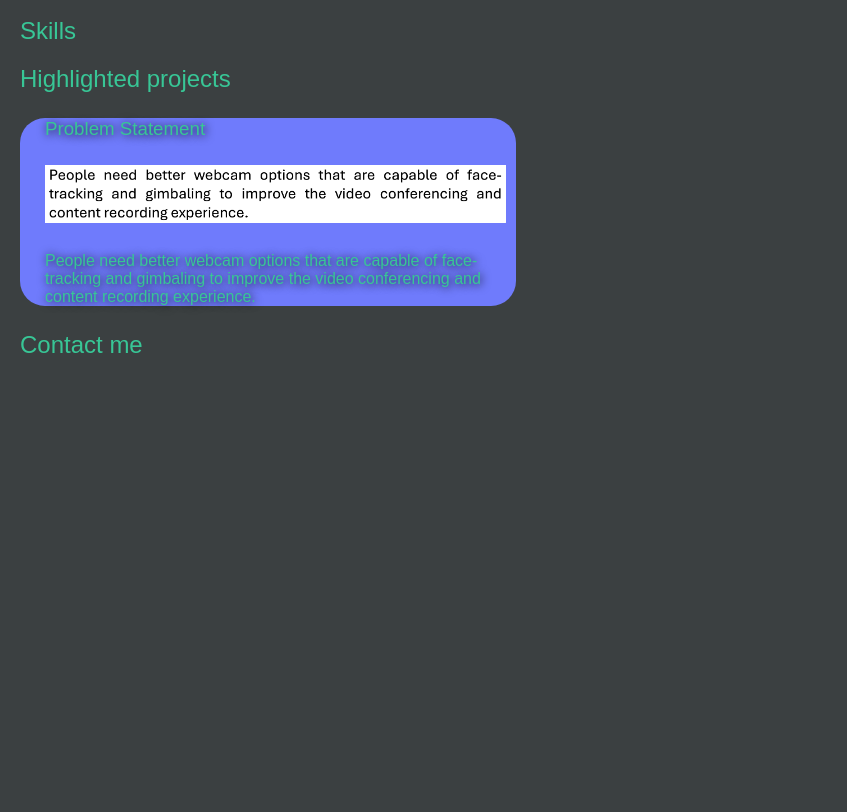
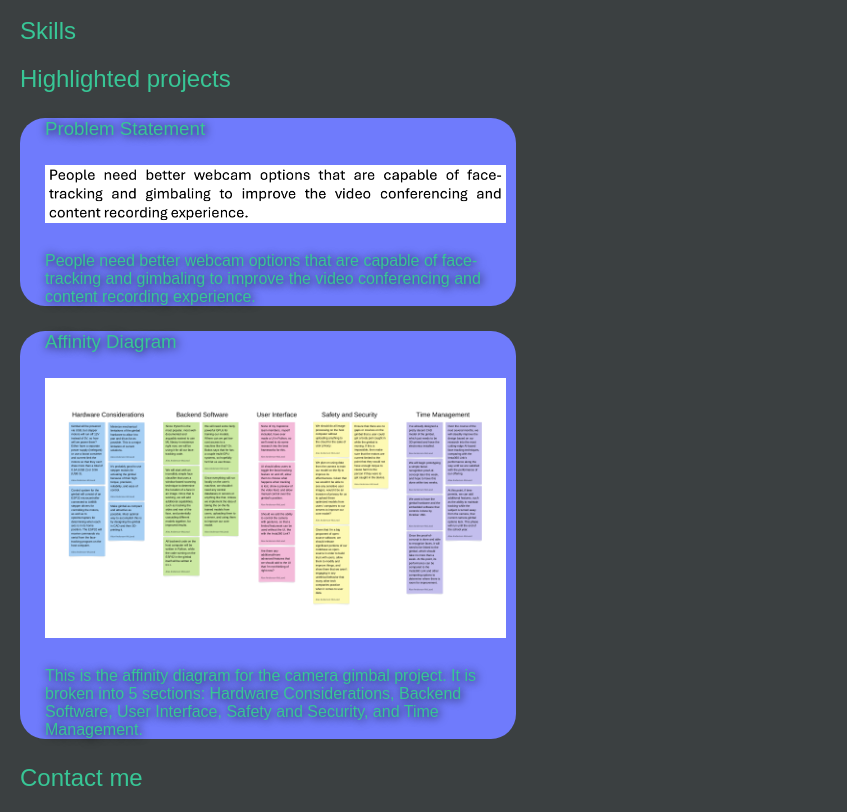
Before and after one commit to alexthecat123/alexthecat123.github.io, a plain HTML site: page index.html in a window 1280 px wide. Shown: the part 111-923 px from the top of the page, without its empty margins (0-847 px from the left). Before the commit the page ends 800 px from the top, so only its background shows below. Drawn offline with Linux system fonts and the light colour scheme.

Commit message:
updated page for affinity assignment

```diff
--- a/index.html
+++ b/index.html
@@ -24,8 +24,13 @@
                 </a>
                 <p id="indent">People need better webcam options that are capable of face-tracking and gimbaling to improve the video conferencing and content recording experience.</p>
             </section>
+            <!--Affinity Diagram Assignment -->
+            <section class="project">
+                <a href="files/affinity.pdf"><h3 id="indent">Affinity Diagram</h3></a>
+                <a id="indent" href="files/affinity.pdf"><img src="images/affinity.png"></a>
+                <p id="indent">This is the affinity diagram for the camera gimbal project. It is broken into 5 sections: Hardware Considerations, Backend Software, User Interface, Safety and Security, and Time Management.</p>
+            </section>
         </div>
-
         <h2>Contact me</h2>
         <div class="contact"></div>
     </body>
--- a/styles.css
+++ b/styles.css
@@ -35,7 +35,7 @@ h3 {
 }
 
 #indent {
-    margin: 25px
+    margin: 25px;
 }
 
 a:link {
```
Also changed, not shown: images/affinity.png (added), 1 other file.
